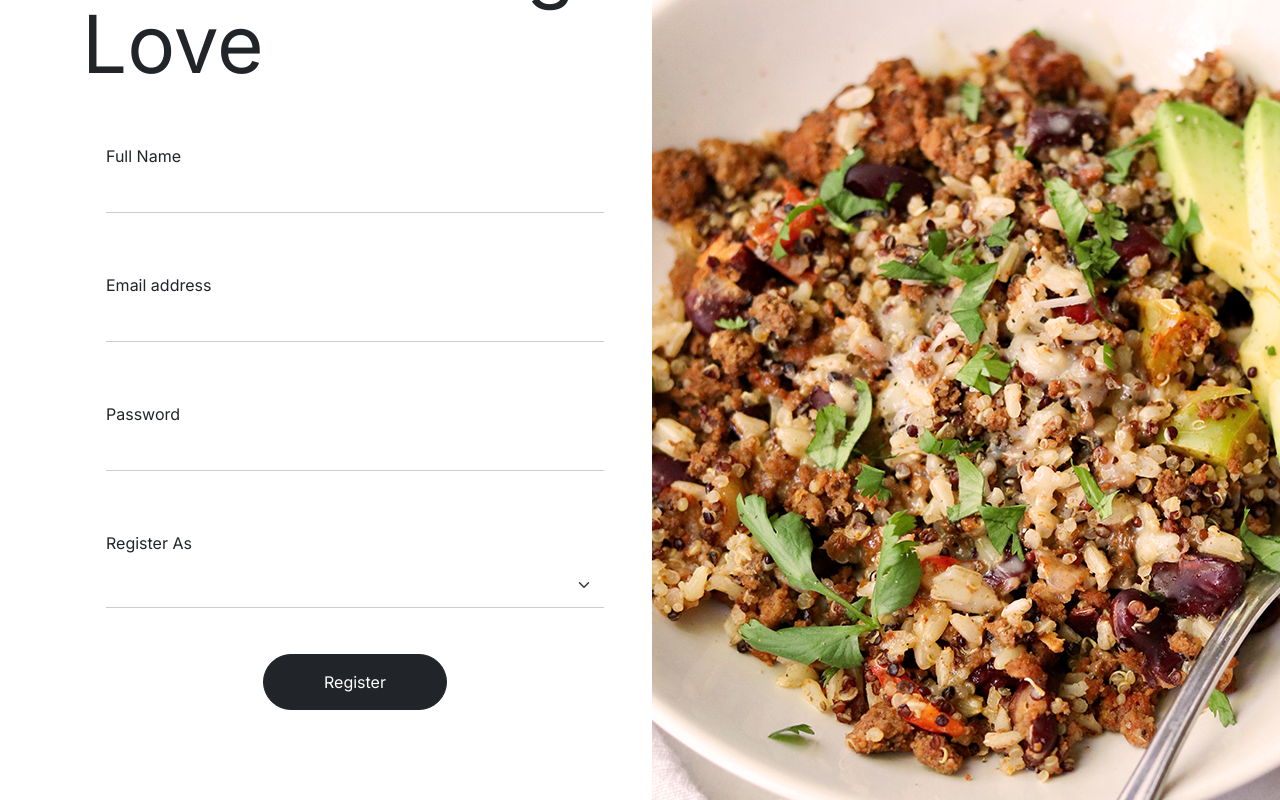
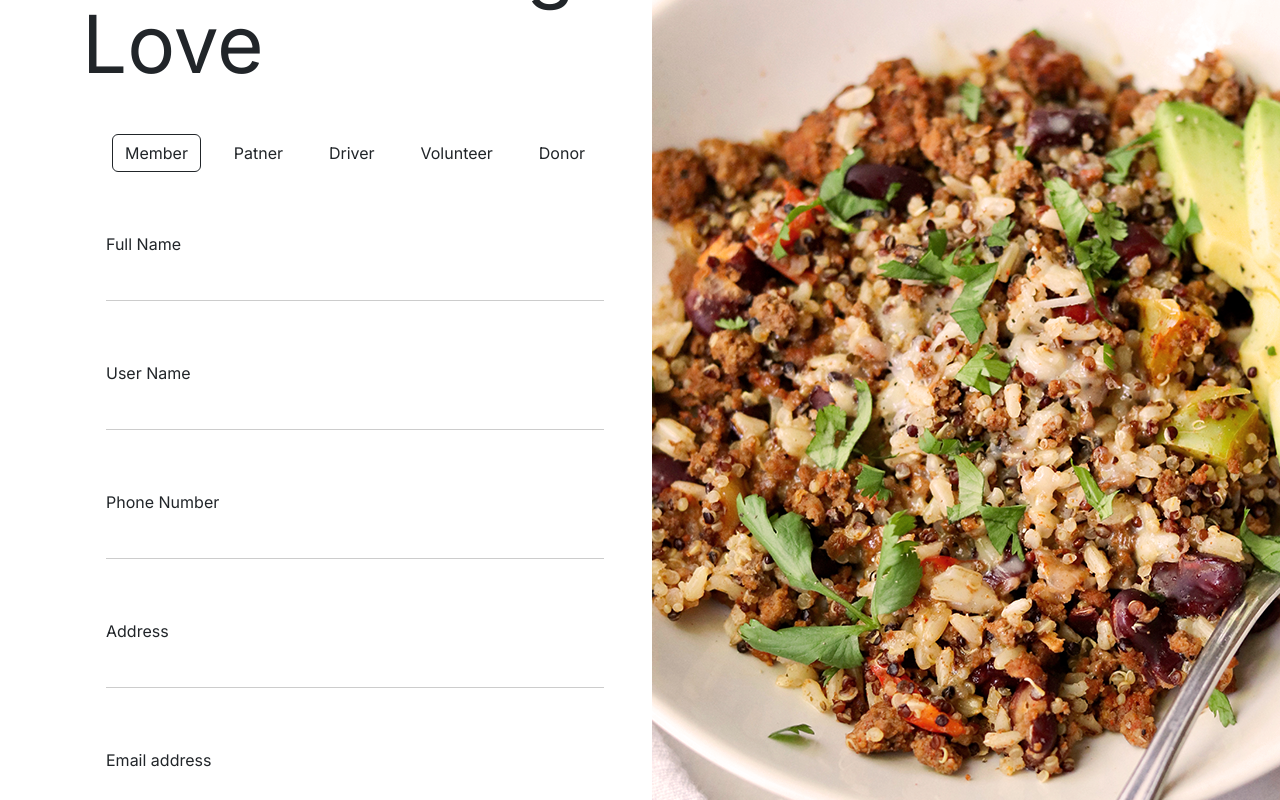
Before and after one commit to RyanRizaldy/MealsOnWheels, a React (Create React App) app: page /Register in a window 1280 px wide. Shown: the part 380-1180 px from the top of the page. Built offline with nearby package versions, Linux system fonts and the light colour scheme.

Commit message:
update Register page

```diff
--- a/src/App.css
+++ b/src/App.css
@@ -176,6 +176,12 @@ padding:15px 110px ;
   line-height: 80px;
   margin-bottom: 50px;
 }
+.registerAs{
+  display: flex;
+  justify-content: space-between;
+  padding: 0 30px;
+}
+
 @media only screen and (max-width: 600px){
 .registerImg{
   display: none;
--- a/src/Pages/Register.jsx
+++ b/src/Pages/Register.jsx
@@ -4,15 +4,20 @@ import Col from 'react-bootstrap/Col';
 import Form from 'react-bootstrap/Form';
 import { Button } from 'react-bootstrap';
 import Img from '../image/registerImg.jpg'
+import React, { useState } from 'react';
 
 function Register(){
-    return (
+  const [selectedOption, setSelectedOption] = useState('member');
+
+  const handleOptionChange = (option) => {
+    setSelectedOption(option);
+  };
+
+  let content;
+
+  if (selectedOption === 'member') {
+    content =
     <>
-        <Container className="loginContainer">
-          <Row>
-            <Col lg={6} md={6} sm={12}>
-              <div className="registerForm">
-                <h1>Register, and Start Sharing Love</h1>
     <Form className='px-4'>
     <Form.Group className="formInput mb-3">
       <Form.Label>Full Name</Form.Label>
@@ -21,6 +26,31 @@ function Register(){
         type="text"
       />
     </Form.Group>
+
+    <Form.Group className="formInput mb-3">
+      <Form.Label>User Name</Form.Label>
+      <Form.Control
+        style={{ outline: "none", boxShadow: "none" }}
+        type="text"
+      />
+    </Form.Group>
+
+    <Form.Group className="formInput mb-3">
+      <Form.Label>Phone Number</Form.Label>
+      <Form.Control
+        style={{ outline: "none", boxShadow: "none" }}
+        type="text"
+      />
+    </Form.Group>
+
+    <Form.Group className="formInput mb-3">
+      <Form.Label>Address</Form.Label>
+      <Form.Control
+        style={{ outline: "none", boxShadow: "none" }}
+        type="text"
+      />
+    </Form.Group>
+
     <Form.Group className="formInput mb-3">
       <Form.Label>Email address</Form.Label>
       <Form.Control
@@ -28,6 +58,7 @@ function Register(){
         type="email"
       />
     </Form.Group>
+
     <Form.Group className="formInput mb-3">
       <Form.Label>Password</Form.Label>
       <Form.Control
@@ -35,26 +66,262 @@ function Register(){
         type="password"
       />
     </Form.Group>
-                  <Form.Group className="formInput mb-3">
-                    <Form.Label>Register As</Form.Label>
-                    <Form.Select
-                      aria-label="Default select example"
-                      className="option"
-                    >
-                      <option></option>
-                      <option value="1">Member</option>
-                      <option value="2">Donor</option>
-                      <option value="3">Patner</option>
-                      <option value="4">Driver</option>
-                      <option value="5">Volunteer</option>
-                    </Form.Select>
-                  </Form.Group>
+
   </Form>
   <div className="loginButtonWrapper">
     <Button variant="dark" className="loginButton">
       Register
     </Button>
   </div>
+  </>;
+  } else if (selectedOption === 'patner') {
+    content =
+    <>
+    <Form className='px-4'>
+    <Form.Group className="formInput mb-3">
+      <Form.Label>Name</Form.Label>
+      <Form.Control
+        style={{ outline: "none", boxShadow: "none" }}
+        type="text"
+      />
+    </Form.Group>
+
+    <Form.Group className="formInput mb-3">
+      <Form.Label>Company Name</Form.Label>
+      <Form.Control
+        style={{ outline: "none", boxShadow: "none" }}
+        type="text"
+      />
+    </Form.Group>
+
+    <Form.Group className="formInput mb-3">
+      <Form.Label>Phone Number</Form.Label>
+      <Form.Control
+        style={{ outline: "none", boxShadow: "none" }}
+        type="text"
+      />
+    </Form.Group>
+
+    <Form.Group className="formInput mb-3">
+      <Form.Label>Address</Form.Label>
+      <Form.Control
+        style={{ outline: "none", boxShadow: "none" }}
+        type="text"
+      />
+    </Form.Group>
+
+    <Form.Group className="formInput mb-3">
+      <Form.Label>Email address</Form.Label>
+      <Form.Control
+        style={{ outline: "none", boxShadow: "none" }}
+        type="email"
+      />
+    </Form.Group>
+
+    <Form.Group className="formInput mb-3">
+      <Form.Label>Password</Form.Label>
+      <Form.Control
+        style={{ outline: "none", boxShadow: "none" }}
+        type="password"
+      />
+    </Form.Group>
+
+  </Form>
+  <div className="loginButtonWrapper">
+    <Button variant="dark" className="loginButton">
+      Register
+    </Button>
+  </div>
+  </>;
+  } else if (selectedOption === 'driver') {
+    content =
+    <>
+    <Form className='px-4'>
+    <Form.Group className="formInput mb-3">
+      <Form.Label>Full Name</Form.Label>
+      <Form.Control
+        style={{ outline: "none", boxShadow: "none" }}
+        type="text"
+      />
+    </Form.Group>
+
+    <Form.Group className="formInput mb-3">
+      <Form.Label>User Name</Form.Label>
+      <Form.Control
+        style={{ outline: "none", boxShadow: "none" }}
+        type="text"
+      />
+    </Form.Group>
+
+    <Form.Group className="formInput mb-3">
+      <Form.Label>Phone Number</Form.Label>
+      <Form.Control
+        style={{ outline: "none", boxShadow: "none" }}
+        type="text"
+      />
+    </Form.Group>
+
+    <Form.Group className="formInput mb-3">
+      <Form.Label>Address</Form.Label>
+      <Form.Control
+        style={{ outline: "none", boxShadow: "none" }}
+        type="text"
+      />
+    </Form.Group>
+
+    <Form.Group className="formInput mb-3">
+      <Form.Label>Email address</Form.Label>
+      <Form.Control
+        style={{ outline: "none", boxShadow: "none" }}
+        type="email"
+      />
+    </Form.Group>
+
+    <Form.Group className="formInput mb-3">
+      <Form.Label>Password</Form.Label>
+      <Form.Control
+        style={{ outline: "none", boxShadow: "none" }}
+        type="password"
+      />
+    </Form.Group>
+
+  </Form>
+  <div className="loginButtonWrapper">
+    <Button variant="dark" className="loginButton">
+      Register
+    </Button>
+  </div>
+  </>;
+  }else if (selectedOption === 'volunteer') {
+    content =
+    <>
+    <Form className='px-4'>
+    <Form.Group className="formInput mb-3">
+      <Form.Label>Full Name</Form.Label>
+      <Form.Control
+        style={{ outline: "none", boxShadow: "none" }}
+        type="text"
+      />
+    </Form.Group>
+
+    <Form.Group className="formInput mb-3">
+      <Form.Label>User Name</Form.Label>
+      <Form.Control
+        style={{ outline: "none", boxShadow: "none" }}
+        type="text"
+      />
+    </Form.Group>
+
+    <Form.Group className="formInput mb-3">
+      <Form.Label>Phone Number</Form.Label>
+      <Form.Control
+        style={{ outline: "none", boxShadow: "none" }}
+        type="text"
+      />
+    </Form.Group>
+
+    <Form.Group className="formInput mb-3">
+      <Form.Label>Address</Form.Label>
+      <Form.Control
+        style={{ outline: "none", boxShadow: "none" }}
+        type="text"
+      />
+    </Form.Group>
+
+    <Form.Group className="formInput mb-3">
+      <Form.Label>Email address</Form.Label>
+      <Form.Control
+        style={{ outline: "none", boxShadow: "none" }}
+        type="email"
+      />
+    </Form.Group>
+
+    <Form.Group className="formInput mb-3">
+      <Form.Label>Password</Form.Label>
+      <Form.Control
+        style={{ outline: "none", boxShadow: "none" }}
+        type="password"
+      />
+    </Form.Group>
+
+  </Form>
+  <div className="loginButtonWrapper">
+    <Button variant="dark" className="loginButton">
+      Register
+    </Button>
+  </div>
+  </>;
+  }else if (selectedOption === 'donor') {
+    content =
+    <>
+    <Form className='px-4'>
+    <Form.Group className="formInput mb-3">
+      <Form.Label>Full Name</Form.Label>
+      <Form.Control
+        style={{ outline: "none", boxShadow: "none" }}
+        type="text"
+      />
+    </Form.Group>
+
+    <Form.Group className="formInput mb-3">
+      <Form.Label>User Name</Form.Label>
+      <Form.Control
+        style={{ outline: "none", boxShadow: "none" }}
+        type="text"
+      />
+    </Form.Group>
+
+    <Form.Group className="formInput mb-3">
+      <Form.Label>Email address</Form.Label>
+      <Form.Control
+        style={{ outline: "none", boxShadow: "none" }}
+        type="email"
+      />
+    </Form.Group>
+
+    <Form.Group className="formInput mb-3">
+      <Form.Label>Password</Form.Label>
+      <Form.Control
+        style={{ outline: "none", boxShadow: "none" }}
+        type="password"
+      />
+    </Form.Group>
+
+  </Form>
+  <div className="loginButtonWrapper">
+    <Button variant="dark" className="loginButton">
+      Register
+    </Button>
+  </div>
+  </>;
+  }
+
+    return (
+      <>
+        <Container className="loginContainer">
+          <Row>
+            <Col lg={6} md={6} sm={12}>
+              <div className="registerForm">
+                <h1>Register, and Start Sharing Love</h1>
+                <div className='registerAs'>
+                <Button className={selectedOption === 'member' ? 'active' : ''}onClick={() => handleOptionChange('member')} variant="outline">
+                  Member
+                </Button>
+                <Button className={selectedOption === 'patner' ? 'active' : ''}onClick={() => handleOptionChange('patner')} variant="outline">
+                  Patner
+                </Button>
+                <Button className={selectedOption === 'driver' ? 'active' : ''}onClick={() => handleOptionChange('driver')} variant="outline">
+                  Driver
+                </Button>
+                <Button className={selectedOption === 'volunteer' ? 'active' : ''}onClick={() => handleOptionChange('volunteer')} variant="outline">
+                  Volunteer
+                </Button>
+                <Button className={selectedOption === 'donor' ? 'active' : ''}onClick={() => handleOptionChange('donor')} variant="outline">
+                  Donor
+                </Button>
+                </div>
+                {content}
+
               </div>
             </Col>
             <Col lg={6} md={6} sm={12}>
```
Lines whose indentation alone changed are shown as unchanged.
